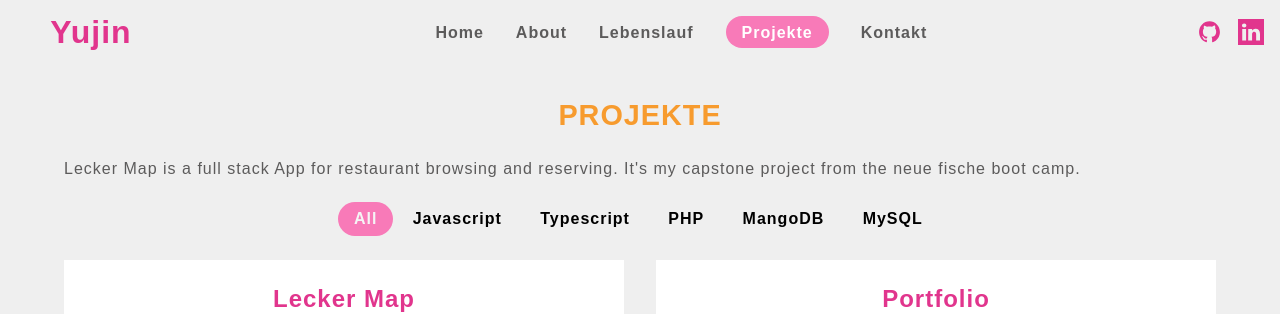
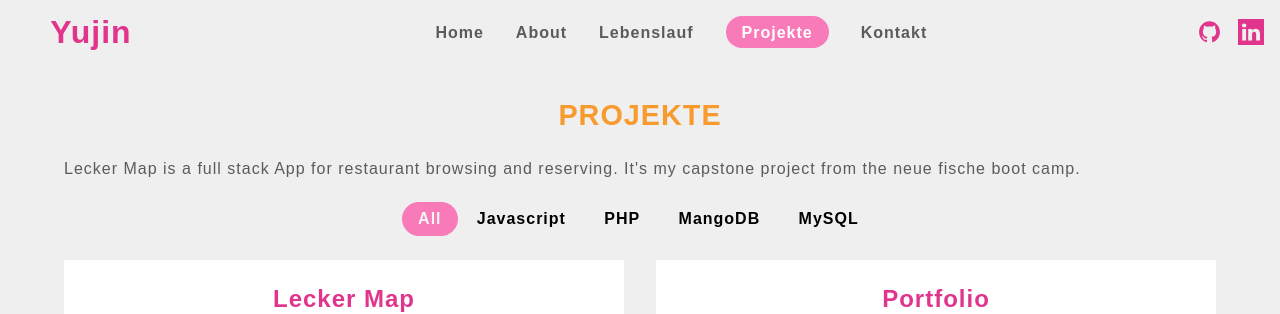
Before and after one commit to LuYujin9/Portfolio, a React (Create React App) app: page /projects in a window 1280 px wide. Shown: the top 314 px of the page. Built offline with nearby package versions, Linux system fonts and the light colour scheme.

Commit message:
changed the constrution of variable projectsData and changed the function of filter

```diff
--- a/src/Pages/Projects.js
+++ b/src/Pages/Projects.js
@@ -3,14 +3,7 @@ import ProjectCard from "../components/ProjectCard";
 import Filter from "../components/Filter";
 import "../components/style/Projects.css";
 
-const filterConditions = [
-  "All",
-  "Javascript",
-  "Typescript",
-  "PHP",
-  "MangoDB",
-  "MySQL",
-];
+const filterConditions = ["All", "Javascript", "PHP", "MangoDB", "MySQL"];
 
 const projectsData = [
   {
@@ -20,7 +13,7 @@ const projectsData = [
     photo: "/images/lecker-map.png",
     techStack:
       "Next.js, React, Javascript, MangoDB, Mangoose,styled-components, testing-library/react",
-    keyWord: "Javascript",
+    keyWord: ["Javascript", "MangoDB"],
     code: "https://github.com/LuYujin9/capstone-project",
     preview: "https://capstone-project-luyujin9.vercel.app/",
   },
@@ -30,7 +23,7 @@ const projectsData = [
       "Die Portfolio Webseite zeigt meine Informationen. Sie können dadurch mich mehr kennenlernen",
     photo: "/images/portfolio.png",
     techStack: "Javascript, React, styled-components",
-    keyWord: "Javascript",
+    keyWord: ["Javascript", "React"],
     code: "https://github.com/LuYujin9/Portfolio",
     preview: "https://potfolio-gray.vercel.app/",
   },
@@ -40,7 +33,7 @@ const projectsData = [
       "Das ist eine Webseite, um PHP und MySQL gelernt und geübt zu werden.",
     photo: "/images/feedback.png",
     techStack: "PHP, MySQL, phpMyAdmin",
-    keyWord: "PHP",
+    keyWord: ["PHP", "MySQL"],
     code: "https://github.com/LuYujin9/PHP_Project_Feedback_Page",
     preview: "",
   },
@@ -57,7 +50,7 @@ function Projects() {
       setProjects(projectsData);
     } else {
       const filteredProjects = projectsData.filter((project) => {
-        return project.keyWord === condition ? true : false;
+        return project.keyWord.includes(condition);
       });
       setProjects(filteredProjects);
     }
```
